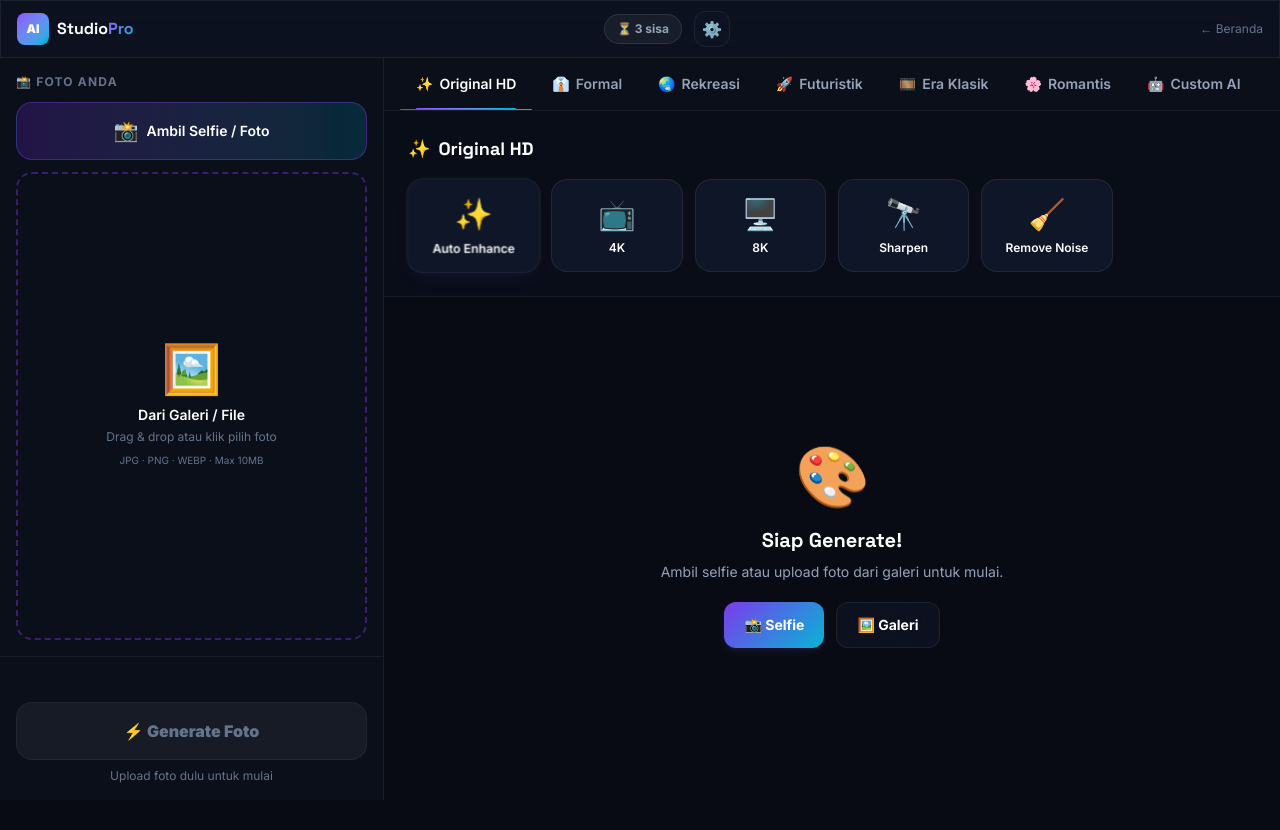
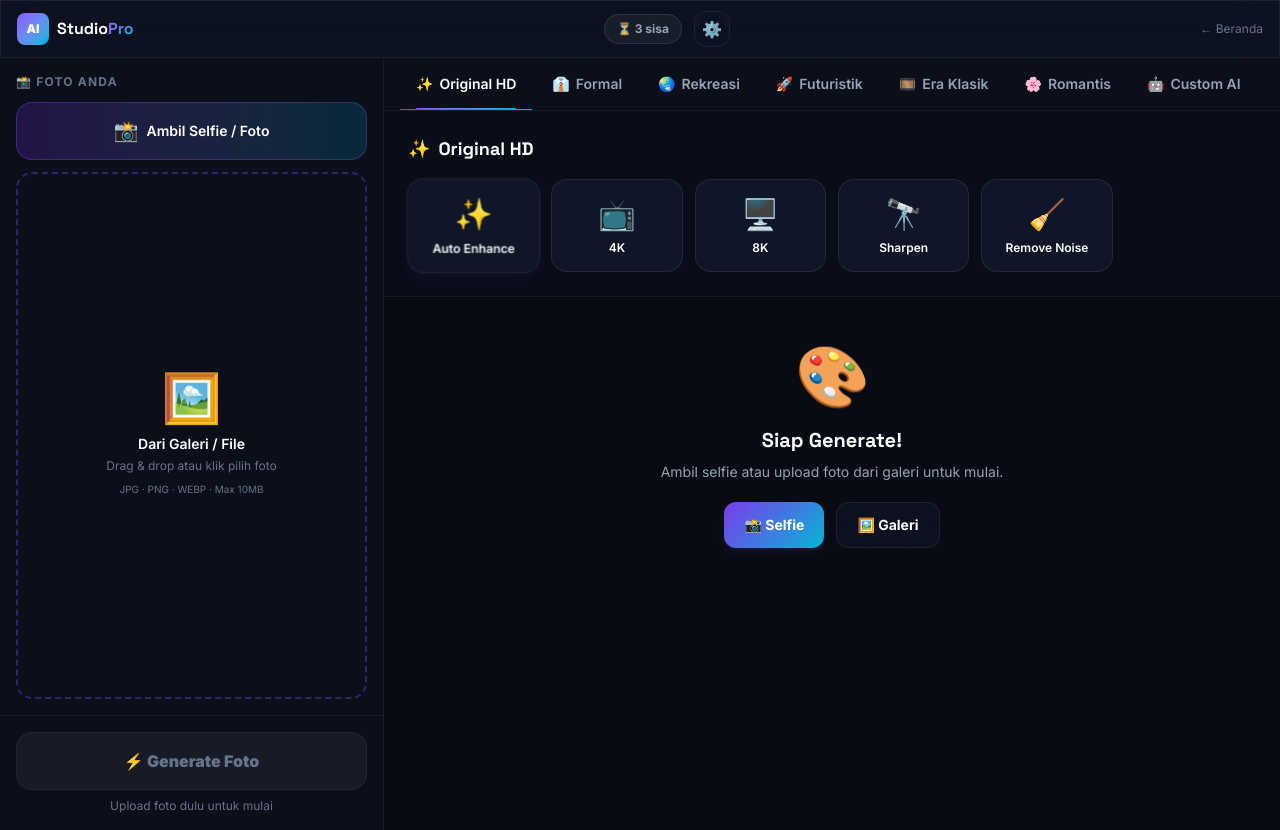
Before and after one commit to detaksumut/ai-studio-photographer-pro, a Next.js app: page /studio in a window 1280 px wide. Before the commit the page ends 800 px from the top, so only its background shows below. Built offline with nearby package versions, Linux system fonts and the light colour scheme.

Commit message:
fix: change layout aspect ratio to taller 2:3 and lock heights for viewport container scroll smoothness

```diff
--- a/src/app/_components/CameraCapture.tsx
+++ b/src/app/_components/CameraCapture.tsx
@@ -105,9 +105,9 @@ export default function CameraCapture({ onCapture, onClose }: Props) {
         </div>
 
         {/* Camera View */}
-        <div className="relative bg-black aspect-video">
+        <div className="relative bg-black aspect-[2/3] max-h-[50vh] max-w-[340px] mx-auto rounded-2xl overflow-hidden border border-white/5 shadow-inner">
           {error ? (
-            <div className="absolute inset-0 flex flex-col items-center justify-center gap-3 text-center p-6">
+            <div className="absolute inset-0 flex flex-col items-center justify-center gap-3 text-center p-6 bg-[#0f1524]">
               <div className="text-4xl">🚫</div>
               <p className="text-[#94a3b8] text-sm">{error}</p>
               <button
--- a/src/app/page.tsx
+++ b/src/app/page.tsx
@@ -355,7 +355,7 @@ export default function HomePage() {
                 key={i}
                 className="glass-card rounded-2xl border border-white/[0.07] overflow-hidden group hover:-translate-y-2 transition-transform duration-300"
               >
-                <div className="aspect-[3/4] flex flex-col items-center justify-center gap-3 bg-gradient-to-br from-white/[0.03] to-transparent">
+                <div className="aspect-[2/3] flex flex-col items-center justify-center gap-3 bg-gradient-to-br from-white/[0.03] to-transparent">
                   <div className="text-6xl sm:text-7xl group-hover:scale-110 transition-transform duration-300">
                     {item.emoji}
                   </div>
--- a/src/app/studio/page.tsx
+++ b/src/app/studio/page.tsx
@@ -416,17 +416,17 @@ export default function StudioPage() {
       </header>
 
       {/* ── Main Layout ── */}
-      <div className="flex-1 max-w-screen-2xl mx-auto w-full flex flex-col lg:flex-row gap-0">
+      <div className="flex-1 max-w-screen-2xl mx-auto w-full flex flex-col lg:flex-row gap-0 lg:h-[calc(100vh-3.5rem)] lg:overflow-hidden">
 
         {/* ── LEFT SIDEBAR ── */}
-        <aside className="lg:w-80 xl:w-96 shrink-0 flex flex-col border-b lg:border-b-0 lg:border-r border-white/[0.06] bg-[#0b0f1a]">
+        <aside className="lg:w-80 xl:w-96 shrink-0 flex flex-col border-b lg:border-b-0 lg:border-r border-white/[0.06] bg-[#0b0f1a] lg:h-full lg:overflow-y-auto">
 
           {/* Upload Zone */}
           <div className="p-4 border-b border-white/[0.06]">
             <p className="text-xs font-bold text-[#64748b] uppercase tracking-widest mb-3">📸 Foto Anda</p>
 
             {uploadedPhoto ? (
-              <div className="relative group rounded-2xl overflow-hidden aspect-[3/4]">
+              <div className="relative group rounded-2xl overflow-hidden aspect-[2/3]">
                 {/* eslint-disable-next-line @next/next/no-img-element */}
                 <img
                   src={uploadedPhoto}
@@ -471,7 +471,7 @@ export default function StudioPage() {
                 {/* Drag & drop zone */}
                 <div
                   id="upload-zone"
-                  className={`upload-zone rounded-2xl aspect-[3/4] flex flex-col items-center justify-center gap-3 cursor-pointer transition-all ${dragOver ? 'drag-over' : ''}`}
+                  className={`upload-zone rounded-2xl aspect-[2/3] flex flex-col items-center justify-center gap-3 cursor-pointer transition-all ${dragOver ? 'drag-over' : ''}`}
                   onDragOver={e => { e.preventDefault(); setDragOver(true) }}
                   onDragLeave={() => setDragOver(false)}
                   onDrop={handleDrop}
@@ -585,7 +585,7 @@ export default function StudioPage() {
         </aside>
 
         {/* ── CENTER/RIGHT: Options + Results ── */}
-        <main className="flex-1 flex flex-col min-w-0 bg-[#080b14]">
+        <main className="flex-1 flex flex-col min-w-0 bg-[#080b14] lg:h-full lg:overflow-y-auto">
 
           {/* Menu Tab Bar */}
           <div className="border-b border-white/[0.06] px-4 overflow-x-auto bg-[#0b0f1a]">
@@ -822,7 +822,7 @@ export default function StudioPage() {
                         <p className="text-[#94a3b8] text-xs font-bold tracking-wider uppercase">📸 Foto Original</p>
                       </div>
                       {/* eslint-disable-next-line @next/next/no-img-element */}
-                      <img src={uploadedPhoto} alt="Foto original" className="result-image w-full aspect-[3/4] object-cover" />
+                      <img src={uploadedPhoto} alt="Foto original" className="result-image w-full aspect-[2/3] object-cover" />
                     </div>
                   )}
 
@@ -834,7 +834,7 @@ export default function StudioPage() {
                         <span className="text-[10px] text-[#64748b] font-black bg-white/5 px-2 py-0.5 rounded">V{generatedImages.length - generatedImages.indexOf(currentImage)}</span>
                       </div>
                       {/* eslint-disable-next-line @next/next/no-img-element */}
-                      <img src={currentImage.url} alt={currentImage.optionLabel} className="result-image w-full aspect-[3/4] object-cover" />
+                      <img src={currentImage.url} alt={currentImage.optionLabel} className="result-image w-full aspect-[2/3] object-cover" />
 
                       {/* ❤️ Simpan / Suka / Ganti / Edit buttons */}
                       <div className="p-3 bg-black/35 border-t border-white/[0.06] grid grid-cols-4 gap-2">
```
